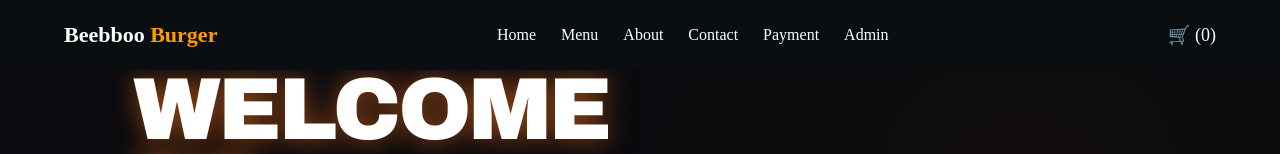
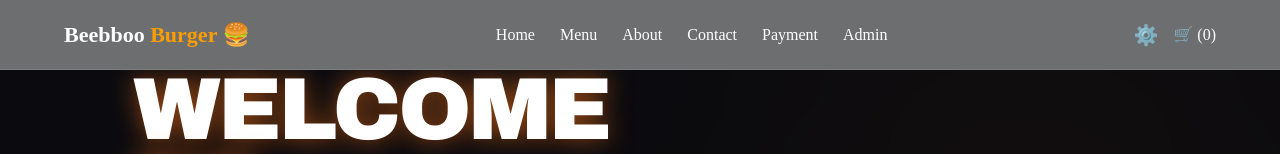
Before and after one commit to sebona9888/beebboo-burger, a React (Vite) app: page / in a window 1280 px wide. Shown: the top 154 px of the page. Built offline with nearby package versions, Linux system fonts and the light colour scheme.

Commit message:
Final fix for sidebar colors and overlay click

```diff
--- a/src/components/Navbar/Navbar.css
+++ b/src/components/Navbar/Navbar.css
@@ -4,11 +4,19 @@
     justify-content: space-between;
     align-items: center;
     padding: 0 5%;
-    background-color: #0b0e11;
+    height: 70px;
+
     position: sticky;
     top: 0;
     z-index: 3000;
-    height: 70px;
+
+    background: rgba(11, 14, 17, 0.6);
+    backdrop-filter: blur(12px);
+    border-bottom: 1px solid rgba(255, 255, 255, 0.1);
+}
+
+.navbar.dark {
+    background: rgba(0, 0, 0, 0.8);
 }
 
 /* ================= LOGO ================= */
@@ -23,7 +31,7 @@
     color: #ff9d00;
 }
 
-/* ================= LINKS (DESKTOP) ================= */
+/* ================= LINKS ================= */
 .nav-links {
     display: flex;
     list-style: none;
@@ -33,21 +41,26 @@
 .nav-links li a {
     color: white;
     text-decoration: none;
-    font-size: 16px;
+    transition: 0.3s;
 }
 
 .nav-links li a:hover {
     color: #ff9d00;
 }
 
-/* ================= CART ================= */
-.nav-icons a {
+/* ================= ICONS ================= */
+.nav-icons {
+    display: flex;
+    align-items: center;
+    gap: 15px;
+}
+
+.cart {
     color: white;
     text-decoration: none;
-    font-size: 18px;
 }
 
-/* ================= HAMBURGER (HIDDEN DESKTOP) ================= */
+/* ================= HAMBURGER ================= */
 .hamburger {
     display: none;
     cursor: pointer;
@@ -55,15 +68,14 @@
 }
 
 .hamburger span {
-    display: block;
     width: 25px;
     height: 3px;
     margin: 5px 0;
+    display: block;
     background: white;
     transition: 0.3s;
 }
 
-/* animation */
 .hamburger.active span:nth-child(1) {
     transform: rotate(45deg) translateY(8px);
 }
@@ -74,6 +86,71 @@
 
 .hamburger.active span:nth-child(3) {
     transform: rotate(-45deg) translateY(-8px);
+}
+
+/* ================= SETTINGS ================= */
+.settings {
+    position: relative;
+}
+
+.settings-btn {
+    background: none;
+    border: none;
+    font-size: 20px;
+    cursor: pointer;
+    color: white;
+}
+
+.settings-menu {
+    position: absolute;
+    right: 0;
+    top: 35px;
+
+    background: #111;
+    padding: 10px;
+    border-radius: 10px;
+
+    display: flex;
+    flex-direction: column;
+    gap: 10px;
+
+    min-width: 160px;
+    box-shadow: 0 5px 20px rgba(0, 0, 0, 0.5);
+    z-index: 5000;
+}
+
+.settings-menu a,
+.settings-menu button {
+    color: white;
+    background: none;
+    border: none;
+    text-align: left;
+    cursor: pointer;
+    font-size: 14px;
+    text-decoration: none;
+}
+
+.settings-menu a:hover,
+.settings-menu button:hover {
+    color: #ff9d00;
+}
+
+/* ================= OVERLAY ================= */
+.nav-overlay {
+    position: fixed;
+    top: 0;
+    left: 0;
+    width: 100%;
+    height: 100vh;
+
+    background: rgba(0, 0, 0, 0.6);
+    display: none;
+
+    z-index: 2000;
+}
+
+.nav-overlay.active {
+    display: block;
 }
 
 /* ================= MOBILE ================= */
@@ -87,12 +164,17 @@
         position: fixed;
         top: 0;
         left: -100%;
+
         width: 70%;
         height: 100vh;
-        background: #111;
+
+        background: rgba(0, 0, 0, 0.9);
+        backdrop-filter: blur(10px);
+
         flex-direction: column;
         padding: 100px 30px;
         gap: 25px;
+
         transition: 0.3s ease;
         z-index: 3500;
     }
@@ -103,22 +185,5 @@
 
     .nav-links li a {
         font-size: 20px;
-        color: white;
-    }
-
-    /* Overlay FIX */
-    .nav-overlay {
-        position: fixed;
-        top: 0;
-        left: 0;
-        width: 100%;
-        height: 100vh;
-        background: rgba(0, 0, 0, 0.6);
-        display: none;
-        z-index: 3000;
-    }
-
-    .nav-overlay.active {
-        display: block;
     }
 }
--- a/src/components/Navbar/Navbar.jsx
+++ b/src/components/Navbar/Navbar.jsx
@@ -1,24 +1,37 @@
-import React, { useState } from 'react';
-import { Link } from 'react-router-dom';
+import React, { useState, useEffect } from 'react';
+import { Link, useLocation } from 'react-router-dom';
 import { useCart } from '../../context/useCart';
 import './Navbar.css';
 
 const Navbar = () => {
     const { cartCount } = useCart();
+
     const [isOpen, setIsOpen] = useState(false);
+    const [darkMode, setDarkMode] = useState(false);
+    const [showSettings, setShowSettings] = useState(false);
+
+    const location = useLocation();
+
+    // auto close sidebar when route changes
+    useEffect(() => {
+        setTimeout(() => {
+            setIsOpen(false);
+            setShowSettings(false);
+        }, 0);
+    }, [location]);
 
     const toggleMenu = () => setIsOpen(!isOpen);
-    const closeMenu = () => setIsOpen(false);
+    const toggleTheme = () => setDarkMode(!darkMode);
 
     return (
         <>
             {/* Overlay */}
             <div
                 className={`nav-overlay ${isOpen ? 'active' : ''}`}
-                onClick={closeMenu}
+                onClick={() => setIsOpen(false)}
             ></div>
 
-            <nav className="navbar">
+            <nav className={`navbar ${darkMode ? 'dark' : ''}`}>
 
                 {/* Hamburger */}
                 <div
@@ -31,27 +44,53 @@ const Navbar = () => {
                 </div>
 
                 {/* Logo */}
-                <Link to="/" className="logo" onClick={closeMenu}>
-                    Beebboo <span>Burger</span>
+                <Link to="/" className="logo">
+                    Beebboo <span>Burger 🍔</span>
                 </Link>
 
                 {/* Links */}
                 <ul className={`nav-links ${isOpen ? 'open' : ''}`}>
-                    <li><Link to="/" onClick={closeMenu}>Home</Link></li>
-                    <li><Link to="/menu" onClick={closeMenu}>Menu</Link></li>
-                    <li><Link to="/about" onClick={closeMenu}>About</Link></li>
-                    <li><Link to="/contact" onClick={closeMenu}>Contact</Link></li>
-                    <li><Link to="/payment" onClick={closeMenu}>Payment</Link></li>
-                    <li><Link to="/admin" onClick={closeMenu}>Admin</Link></li>
+                    <li><Link to="/">Home</Link></li>
+                    <li><Link to="/menu">Menu</Link></li>
+                    <li><Link to="/about">About</Link></li>
+                    <li><Link to="/contact">Contact</Link></li>
+                    <li><Link to="/payment">Payment</Link></li>
+                    <li><Link to="/admin">Admin</Link></li>
                 </ul>
 
-                {/* Cart */}
+                {/* Right Side */}
                 <div className="nav-icons">
-                    <Link to="/cart" onClick={closeMenu}>
+
+                    {/* SETTINGS */}
+                    <div className="settings">
+                        <button
+                            className="settings-btn"
+                            onClick={() => setShowSettings(!showSettings)}
+                        >
+                            ⚙️
+                        </button>
+
+                        {showSettings && (
+                            <div className="settings-menu">
+                                <button onClick={toggleTheme}>
+                                    {darkMode ? "Light Mode ☀️" : "Dark Mode 🌙"}
+                                </button>
+
+                                <Link to="/admin">Admin Panel</Link>
+
+                                <button onClick={() => alert("Notifications ON 🔔")}>
+                                    Notifications
+                                </button>
+                            </div>
+                        )}
+                    </div>
+
+                    {/* CART */}
+                    <Link to="/cart" className="cart">
                         🛒 ({cartCount})
                     </Link>
+
                 </div>
-
             </nav>
         </>
     );
```
